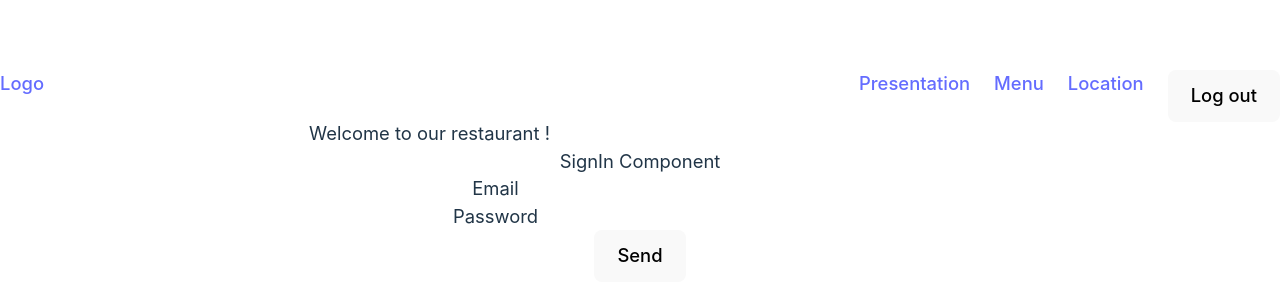
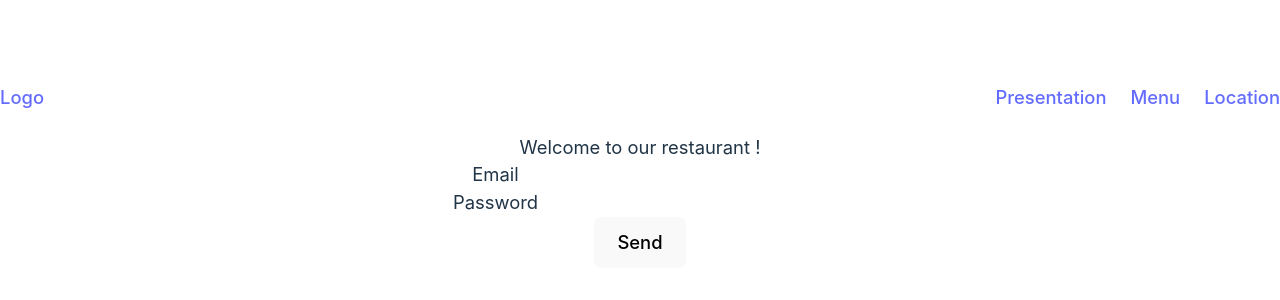
Before and after one commit to S-keyp/projet-final, a React (Vite) app: page / in a window 1280 px wide. Shown: the part 224-524 px from the top of the page. Built offline with nearby package versions, Linux system fonts and the light colour scheme; no server answers.

Commit message:
feat: connexionbox, start carousel hp, fix user context

```diff
--- a/package.json
+++ b/package.json
@@ -14,6 +14,7 @@
     "react": "^18.2.0",
     "react-dom": "^18.2.0",
     "react-leaflet": "^4.2.1",
+    "react-responsive-carousel": "^3.2.23",
     "react-router-dom": "^6.21.3"
   },
   "devDependencies": {
--- a/src/App.css
+++ b/src/App.css
@@ -1,5 +1,6 @@
 #root {
-  width: 1280px;
+  width: 100%;
+  max-width: 1280px;
   margin: 0 auto;
   text-align: center;
   font-size: 1.15rem;
--- /dev/null
+++ b/src/components/Carousel/Carousel.css
@@ -0,0 +1 @@
+.Carousel {}
--- /dev/null
+++ b/src/components/ConnexionBox/ConnexionBox.css
@@ -0,0 +1 @@
+.ConnexionBox {}
--- /dev/null
+++ b/src/components/ConnexionBox/ConnexionBox.jsx
@@ -0,0 +1,113 @@
+import './ConnexionBox.css';
+import { useNavigate } from 'react-router-dom';
+import { useContext, useRef, useState } from 'react';
+import { UserContext } from '../../model/utils/context/UserContext';
+import { auth } from '../../firebase.config'
+import { signOut } from "firebase/auth"
+
+
+export default function ConnexionBox() {
+
+	const inputs = useRef([])
+	const [validation, setValidation] = useState("")
+	const { user, signIn } = useContext(UserContext)
+	const navigate = useNavigate()
+
+	const logOut = async () => {
+		await signOut(auth)
+		navigate("/")
+	}
+
+	const addInputs = el => {
+		if (el && !inputs.current.includes(el)) {
+			inputs.current.push(el)
+		}
+	}
+	const formRef = useRef()
+
+	const handleForm = async (e) => {
+		e.preventDefault()
+		if ((inputs.current[1].value.length || inputs.current[2].value.length) < 6) {
+			//pseudo validation côté front
+			setValidation("6 chars min")
+			return
+		}
+
+		try {
+			await signIn(
+				inputs.current[0].value,
+				inputs.current[1].value
+			)
+
+			// formRef.current.reset()
+			setValidation("")
+			navigate("/admin/dishlist")
+		} catch (e) {
+			// if(e.code === "auth/invalid-email") {
+			// 	setValidation("Error in email")
+			// }
+			setValidation("Error, email or password incorrect")
+		}
+
+
+	}
+
+
+	return (
+		<div className="ConnexionBox">
+			{
+				!!!user && (
+					<div className="sign-in">
+						<form
+							ref={formRef}
+							onSubmit={handleForm}
+							className=''
+						>
+							<div className="sign-in-field">
+								<label htmlFor="signInEmail">
+									Email
+								</label>
+								<input
+									ref={addInputs}
+									name='email'
+									required
+									type='email'
+									className=''
+									id='signUpEmail'
+								/>
+							</div>
+
+							<div className="sign-in-field">
+								<label htmlFor="signInPwd">
+									Password
+								</label>
+								<input
+									ref={addInputs}
+									name='pwd'
+									required
+									type='passwrod'
+									className=''
+									id='signUpPwd'
+								/>
+							</div>
+
+							<p>{validation}</p>
+							<button type='submit'>Send</button>
+						</form>
+
+					</div>
+				)
+			}
+			{
+				user && (
+					<button onClick={logOut}>
+						Log out
+					</button>
+				)
+			}
+
+
+		</div>
+	)
+
+};
--- a/src/components/Main/Main.jsx
+++ b/src/components/Main/Main.jsx
@@ -7,37 +7,27 @@ import {
 } from "react-router-dom";
 import './Main.css';
 
-import Homepage from '../../pages/Homepage'
-import PresentationPage from '../../pages/PresentationPage'
-import LocationPage from '../../pages/LocationPage'
+import ConnexionBox from '../ConnexionBox/ConnexionBox';
 import DishPage from '../../pages/DishPage'
 import DishListPage from '../../pages/DishListPage'
+import Homepage from '../../pages/Homepage'
+import LocationPage from '../../pages/LocationPage'
+import NotFound from '../../pages/NotFound'
+import PresentationPage from '../../pages/PresentationPage'
 
 
 import BaseAuth from '../../pages/authenticated/BaseAuth';
+import CreateDishPage from '../../pages/authenticated/CreateDishPage'
 import DishAuthPage from '../../pages/DishPage'
 import DishAuthListPage from '../../pages/authenticated/DishListPage'
-import CreateDishPage from '../../pages/authenticated/CreateDishPage'
 import UpdateDishPage from '../../pages/authenticated/UpdateDishPage'
 
 
-import NotFound from '../../pages/NotFound'
 
 
 
-import { signOut } from "firebase/auth"
-import { auth } from '../../firebase.config'
-import { useNavigate } from 'react-router-dom';
-import SignIn from '../SignIn/SignIn';
-
 
 function Nav() {
-	const navigate = useNavigate()
-
-	const logOut = async () => {
-		await signOut(auth)
-		navigate("/")
-	}
 	return (
 		<nav className="site-navigation">
 			<Link className="site-navigation__logo" to="/">Logo</Link>
@@ -51,9 +41,6 @@ function Nav() {
 				<li>
 					<Link to="/location">Location</Link>
 				</li>
-				<button onClick={logOut}>
-					Log out
-				</button>
 			</ul>
 		</nav>
 	)
@@ -91,7 +78,7 @@ export default function Main() {
 
 
 				<footer>
-					<SignIn />
+					<ConnexionBox />
 				</footer>
 			</Router>
 		</div>
--- a/src/components/SignIn/SignIn.css
+++ /dev/null
@@ -1 +0,0 @@
-.SignIn {}
--- a/src/components/SignIn/SignIn.jsx
+++ /dev/null
@@ -1,96 +0,0 @@
-import React from 'react';
-import PropTypes from 'prop-types';
-import './SignIn.css';
-import { useContext, useRef, useState } from 'react';
-import { UserContext } from '../../model/utils/context/UserContext';
-import { useNavigate } from 'react-router-dom';
-
-
-export default function SignIn() {
-
-	const { signIn } = useContext(UserContext)
-	const navigate = useNavigate()
-
-	const [validation, setValidation] = useState("")
-
-	const inputs = useRef([])
-	const addInputs = el => {
-		if (el && !inputs.current.includes(el)) {
-			inputs.current.push(el)
-		}
-	}
-	const formRef = useRef()
-
-	const handleForm = async (e) => {
-		e.preventDefault()
-		if ((inputs.current[1].value.length || inputs.current[2].value.length) < 6) {
-			//pseudo validation côté front
-			setValidation("6 chars min")
-			return
-		}
-
-		try {
-			console.log(inputs.current[0].value, inputs.current[1].value)
-			const cred = await signIn(
-				inputs.current[0].value,
-				inputs.current[1].value
-			)
-			console.log("it worked !")
-			formRef.current.reset()
-			setValidation("")
-			navigate("/admin/dishlist")
-		} catch (e) {
-			// if(e.code === "auth/invalid-email") {
-			// 	setValidation("Error in email")
-			// }
-			setValidation("Error, email or password incorrect")
-		}
-
-
-	}
-
-
-	return (
-		<div className="sign-in">
-			SignIn Component
-
-			<form
-				ref={formRef}
-				onSubmit={handleForm}
-				className=''
-			>
-				<div className="sign-in-field">
-					<label htmlFor="signInEmail">
-						Email
-					</label>
-					<input
-						ref={addInputs}
-						name='email'
-						required
-						type='email'
-						className=''
-						id='signUpEmail'
-					/>
-				</div>
-
-				<div className="sign-in-field">
-					<label htmlFor="signInPwd">
-						Password
-					</label>
-					<input
-						ref={addInputs}
-						name='pwd'
-						required
-						type='passwrod'
-						className=''
-						id='signUpPwd'
-					/>
-				</div>
-
-				<p>{validation}</p>
-				<button type='submit'>Send</button>
-			</form>
-
-		</div>
-	)
-};
--- a/src/model/utils/context/UserContext.jsx
+++ b/src/model/utils/context/UserContext.jsx
@@ -7,14 +7,16 @@ export const UserContext = createContext()
 
 export default function UserContextProvider( { children } ) {
 
-	const [currentUser, setCurrentUser] = useState()
+	const [user, setCurrentUser] = useState()
     const [loadingData, setLoadingData] = useState(true)
 
-	const signIn = (email, password)  => signInWithEmailAndPassword(auth, email, password)
+	const signIn = (email, password)  => {
+		signInWithEmailAndPassword(auth, email, password).then((e) => console.log('e', e))
+	}
 
 	useEffect(() => {
-		const unsubscribe = onAuthStateChanged(auth, (currentUser) => {
-			setCurrentUser(currentUser)
+		const unsubscribe = onAuthStateChanged(auth, (user) => {
+			setCurrentUser(user)
 			setLoadingData(false)
 		})
 
@@ -22,7 +24,7 @@ export default function UserContextProvider( { children } ) {
 	}, [])
 
     return (
-        <UserContext.Provider value={{ currentUser, signIn }}>
+        <UserContext.Provider value={{ user, signIn }}>
             { !loadingData && children }
         </UserContext.Provider>
     )
--- a/src/pages/authenticated/BaseAuth.jsx
+++ b/src/pages/authenticated/BaseAuth.jsx
@@ -3,9 +3,9 @@ import { UserContext } from "../../model/utils/context/UserContext"
 import { Outlet, useLocation, Navigate } from "react-router-dom";
 
 export default function BaseAuth(){
-    const { currentUser } = useContext(UserContext)
+    const { user } = useContext(UserContext)
 
-    if(!currentUser) return <Navigate to='/' />
+    if(!user) return <Navigate to='/' />
 
     return (
         <div>
```
Also changed, not shown: src/components/Carousel/Carousel.jsx (added, +15 -0 lines), 1 other file (tests, documents, lock files or other folders).
